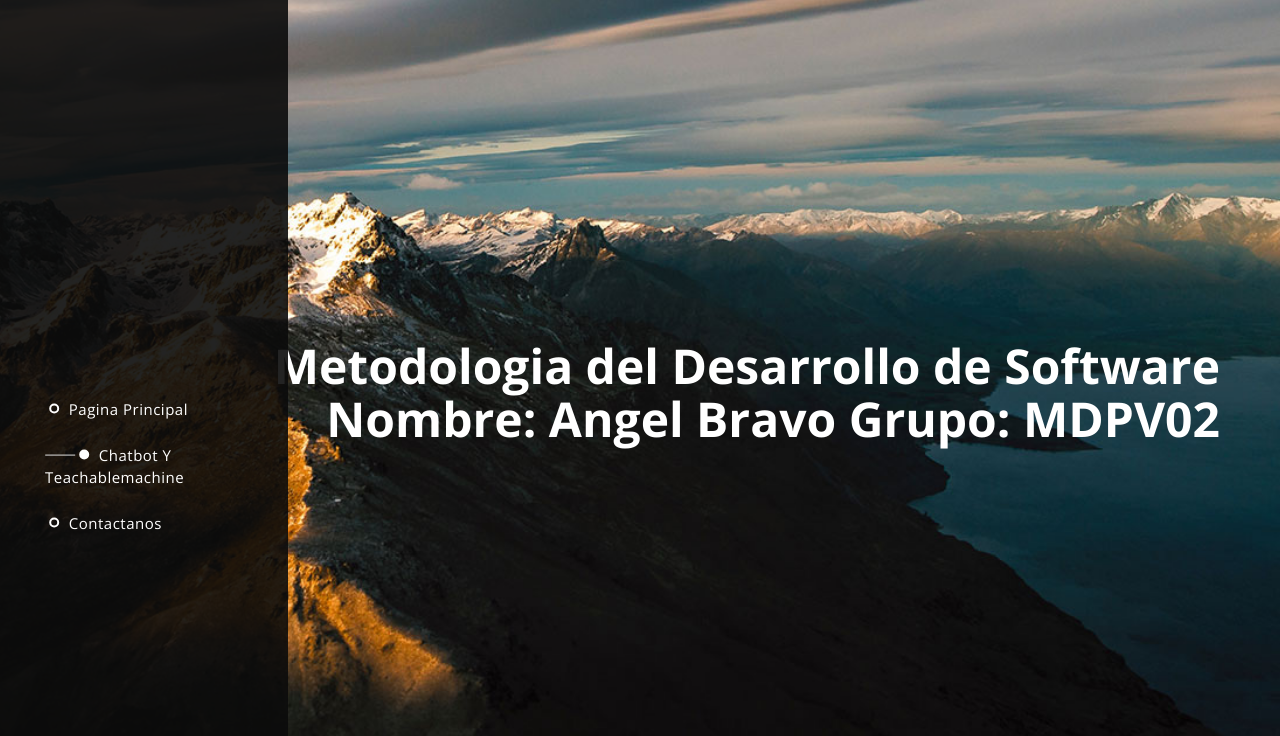
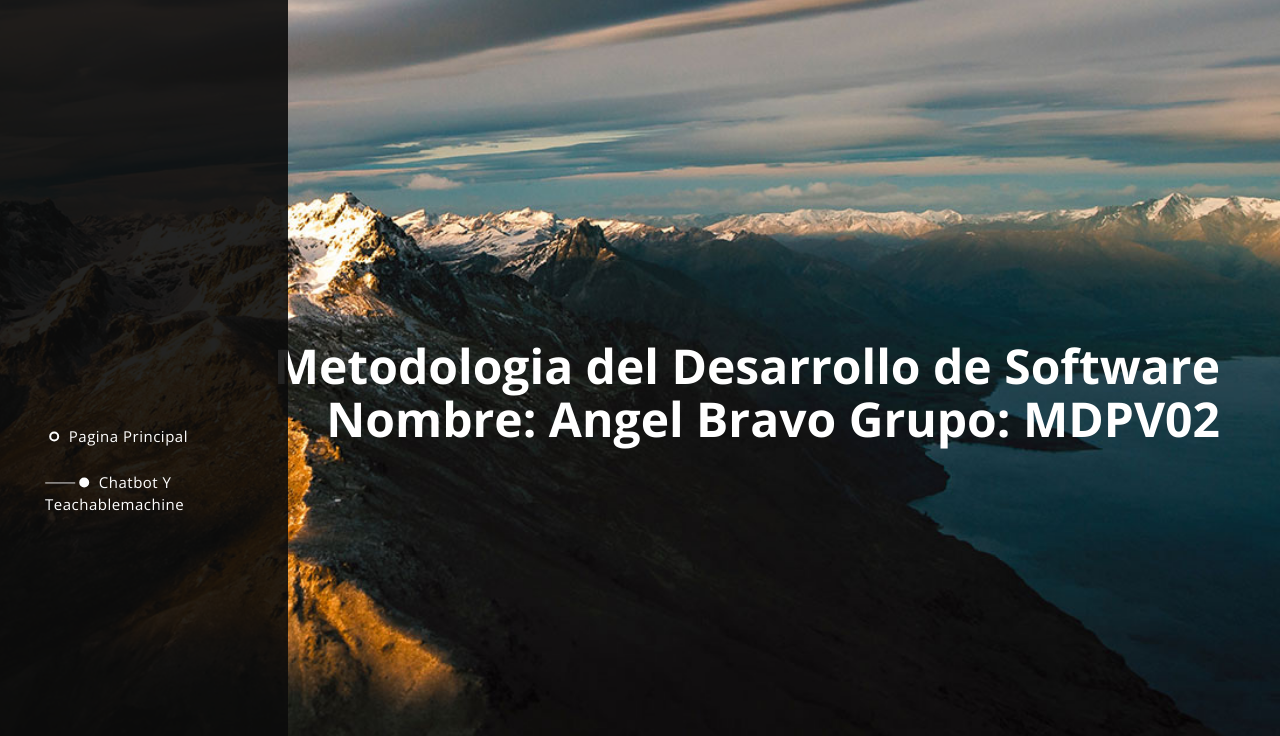
Before and after one commit to AngelBravo24/AngelBravo24.github.io, a plain HTML site: page index.html in a window 1280 px wide. Shown: the top 736 px of the page. Drawn offline with nearby package versions, Linux system fonts and the light colour scheme.

Commit message:
Update index.html

```diff
--- a/index.html
+++ b/index.html
@@ -66,13 +66,7 @@
                     </li>
 
 
-                    <li>
-                        <a href="#contact">
-                            <span class="rect"></span>
-                            <span class="circle"></span>
-                            Contactanos
-                        </a>
-                    </li>
+
                 </ul>
             </nav>
             <ul class="social-icons">
```
